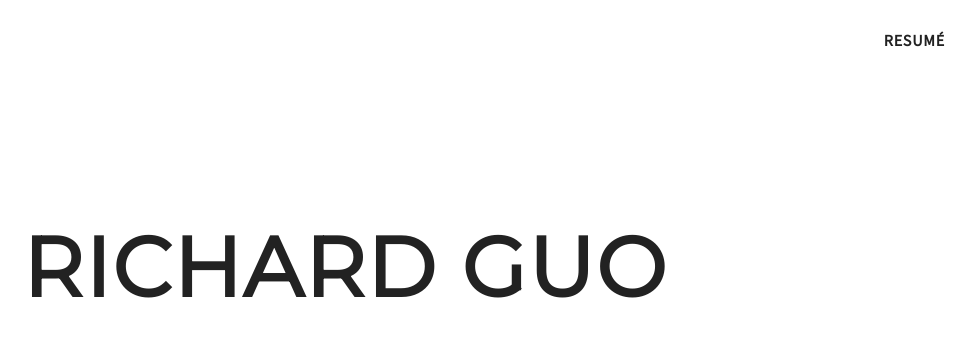
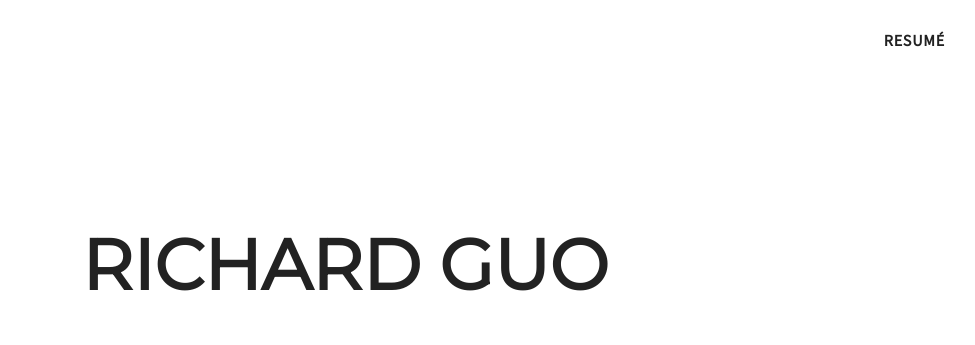
Before and after one commit to richardg999/richardg999.github.io, a plain HTML site: page index.html in a window 1280 px wide. Shown: the top 345 px of the page, without its empty margins (295-1270 px from the left). Drawn offline with Linux system fonts and the light colour scheme.

Commit message:
Update style.css

```diff
--- a/style.css
+++ b/style.css
@@ -52,9 +52,8 @@ body {
 .name {
 	font-family: Montserrat;
 	text-transform: uppercase;
-  	font-size: 1.3em;
-	letter-spacing: 0.05em;
-	line-height: 1.8em;
+  	font-size: 1.1em;
+	line-height: 2em;
 	color: #222;
 }
 
```
